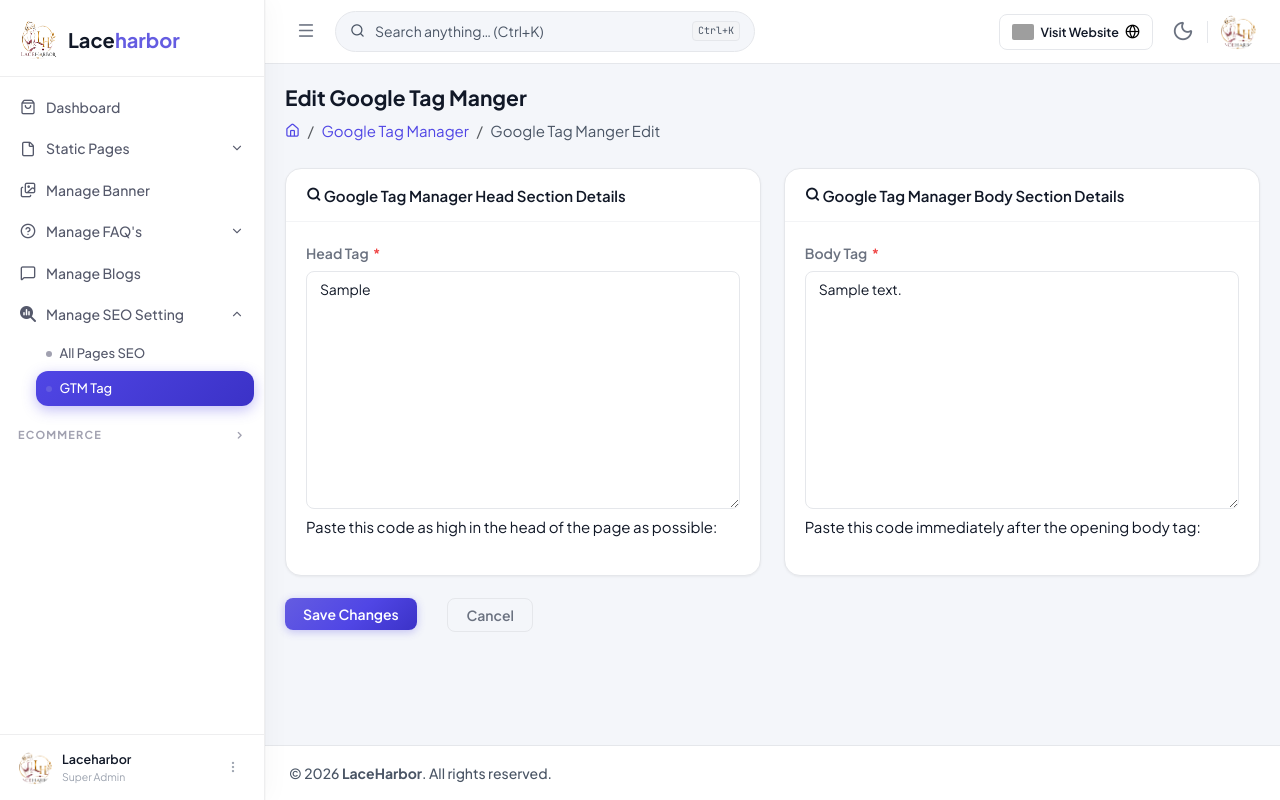
After one commit to Anni-16/E-commerce-Portal-Laceharbor-, a Laravel app: page /admin/edit-gtm-tag in a window 1280 px wide. The commit adds this page. Run offline with Laravel 12, Linux system fonts and the light colour scheme; tables that the repository leaves empty hold one stand-in row (values such as "Sample post"); some libraries are stand-ins or nearby versions; grey boxes are pictures that could not be loaded.

Commit message:
Work On BackEnd Manage SEO Setting Functionlies And UI/UX -- Day - 1

```diff
--- /dev/null
+++ b/app/Http/Controllers/Backend/GtmTagController.php
@@ -0,0 +1,66 @@
+<?php
+
+namespace App\Http\Controllers\Backend;
+
+use App\Http\Controllers\Controller;
+use Illuminate\Http\Request;
+use Illuminate\Support\Facades\DB;
+use App\Models\GtmTag;
+
+class GtmTagController extends Controller
+{
+       public function edit()
+    {
+        $gtmtag = GtmTag::first();
+
+        if (!$gtmtag) {
+            return redirect()->back()->with(
+                'error',
+                'Google Tag Manager data not found.'
+            );
+        }
+
+        return view('backend.Seo.gtm-tag', compact('gtmtag'));
+    }
+
+
+    public function update(Request $request)
+    {
+        $gtmtag = GtmTag::first();
+
+        if (!$gtmtag) {
+            return redirect()->back()->with(
+                'error',
+                'Google Tag Manager record not found.'
+            );
+        }
+
+        try {
+
+            // Validate all fields
+            $validated = $request->validate([
+                'head_tag' => 'required|string',
+                'body_tag' => 'required|string',
+            ]);
+
+            DB::beginTransaction();
+
+            // Update database record
+            $gtmtag->update($validated);
+
+            DB::commit();
+
+            return redirect()->back()->with(
+                'success',
+                'Google Tag Manager updated successfully!'
+            );
+        } catch (\Throwable $e) {
+
+            DB::rollBack();
+
+            return redirect()->back()
+                ->withInput()
+                ->with('error', 'Update failed: ' . $e->getMessage());
+        }
+    }
+}
--- /dev/null
+++ b/app/Models/GtmTag.php
@@ -0,0 +1,16 @@
+<?php
+
+namespace App\Models;
+
+use Illuminate\Database\Eloquent\Model;
+
+class GtmTag extends Model
+{
+
+    protected $table = 'gtm_tag';
+
+    protected $fillable = [
+        'head_tag',
+        'body_tag',
+    ];
+}
--- /dev/null
+++ b/resources/views/backend/Seo/gtm-tag.blade.php
@@ -0,0 +1,102 @@
+@extends('backend.layouts.master')
+
+@section('content')
+
+
+<main class="zentic-content">
+
+    <div class="page-header">
+        <div>
+            <h1 class="page-title pb-2">Edit Google Tag Manger</h1>
+            <nav>
+                <ol class="breadcrumb mb-0">
+                    <li class="breadcrumb-item"><a href="{{ route('backend.dashboard') }}"><i class="icon-house"></i></a></li>
+                    <li class="breadcrumb-item"><a href="#">Google Tag Manager</a></li>
+                    <li class="breadcrumb-item active">Google Tag Manger Edit</li>
+                </ol>
+            </nav>
+        </div>
+    </div>
+
+    <div class="row g-4">
+        <form action="{{ route('backend.gtm-tag.update') }}" method="POST" enctype="multipart/form-data">
+
+            @csrf
+            @method('PUT')
+
+            @if(session('success'))
+            <div class="alert alert-success">
+                {{ session('success') }}
+            </div>
+            @endif
+
+            @if(session('error'))
+            <div class="alert alert-danger">
+                {{ session('error') }}
+            </div>
+            @endif
+
+            @if($errors->any())
+            <div class="alert alert-danger">
+                <ul class="mb-0">
+                    @foreach($errors->all() as $error)
+                    <li>{{ $error }}</li>
+                    @endforeach
+                </ul>
+            </div>
+            @endif
+            <!-- Meta SEO Section -->
+            <div class="row">
+                <div class="col-lg-6">
+                    <div class="zentic-card mb-4">
+                        <div class="zentic-card-header">
+                            <h2 class="card-title mb-0">
+                                <i class="icon-search"></i> Google Tag Manager Head Section Details
+                            </h2>
+                        </div>
+                        <div class="zentic-card-body">
+                            <div class="form-group">
+                                <label class="form-label">Head Tag <span class="required">*</span></label>
+                                <textarea class="form-control-zentic" name="head_tag" rows="10" placeholder="Meta Description" required>{{ old('head_tag', $gtmtag->head_tag) }}</textarea>
+                                <span>Paste this code as high in the head of the page as possible:</span>
+                            </div>
+                        </div>
+
+                    </div>
+                </div>
+
+                <div class="col-lg-6">
+                    <div class="zentic-card mb-4">
+                        <div class="zentic-card-header">
+                            <h2 class="card-title mb-0">
+                                <i class="icon-search"></i> Google Tag Manager Body Section Details
+                            </h2>
+                        </div>
+                        <div class="zentic-card-body">
+                            <div class="form-group">
+                                <label class="form-label">Body Tag <span class="required">*</span></label>
+                                <textarea class="form-control-zentic" name="body_tag" rows="10" placeholder="Meta Description" required>{{ old('body_tag', $gtmtag->body_tag) }}</textarea>
+                                <span>Paste this code immediately after the opening body tag:</span>
+                            </div>
+                        </div>
+
+                    </div>
+                </div>
+
+
+                <div class="row">
+                    <div class="col-2">
+                        <button type="submit" class="btn-zentic btn-primary"> Save Changes </button>
+                    </div>
+                    <div class="col-2">
+                        <a href="{{ route('backend.dashboard') }}"><button class="btn-zentic btn-outline">Cancel</button></a>
+                    </div>
+                </div>
+            </div>
+
+        </form>
+    </div>
+
+</main>
+
+@endsection
--- a/resources/views/backend/partials/side-navbar.blade.php
+++ b/resources/views/backend/partials/side-navbar.blade.php
@@ -110,6 +110,14 @@
                          </li>
                      </ul>
                  </li>
+                 <li class="nav-item">
+                     <a href="{{ route('backend.manage-blogs') }}"
+                         class="nav-link {{ request()->routeIs('backend.manage-blogs') ? 'active' : '' }}">
+                         <i class="icon-message-square nav-icon"></i>
+                         <span class="nav-text">Manage Blogs</span>
+                     </a>
+                 </li>
+
                  <li class="nav-item has-dropdown {{ request()->routeIs('backend.edit-all-pages-seo') ? 'active' : '' }}">
                      <a href="#" class="nav-link nav-dropdown-toggle {{ request()->routeIs('backend.edit-all-pages-seo') ? 'active' : '' }}">
                          <i class="fa-solid fa-magnifying-glass-chart nav-icon"></i>
@@ -124,15 +132,14 @@
                                  <span class="nav-sub-dot"></span>All Pages SEO
                              </a>
                          </li>
+                         <li>
+                             <a href="{{ route('backend.edit-gtm-tag') }}"
+                                 class="nav-link nav-sublink d-flex align-items-center gap-2 {{ request()->routeIs('backend.edit-gtm-tag') ? 'active' : '' }}">
+                                 <span class="nav-sub-dot"></span>GTM Tag
+                             </a>
+                         </li>
 
                      </ul>
-                 </li>
-                 <li class="nav-item">
-                     <a href="{{ route('backend.manage-blogs') }}"
-                         class="nav-link {{ request()->routeIs('backend.manage-blogs') ? 'active' : '' }}">
-                         <i class="icon-message-square nav-icon"></i>
-                         <span class="nav-text">Manage Blogs</span>
-                     </a>
                  </li>
 
              </ul>
--- a/routes/admin.php
+++ b/routes/admin.php
@@ -12,6 +12,7 @@ use App\Http\Controllers\Backend\SocialMediaController;
 use App\Http\Controllers\Backend\BlogsController;
 use App\Http\Controllers\Backend\FAQCategoryController;
 use App\Http\Controllers\Backend\FAQController;
+use App\Http\Controllers\Backend\GtmTagController;
 use App\Http\Controllers\Backend\MetaSeoController;
 
 Route::prefix('admin')->group(function () {
@@ -132,4 +133,9 @@ Route::prefix('admin')->group(function () {
         ->name('backend.edit-all-pages-seo');
     Route::put('meta-seo/update', [MetaSeoController::class, 'update'])
         ->name('backend.meta-seo.update');
+    // GTM Tag
+    Route::get('edit-gtm-tag', [GtmTagController::class, 'edit'])
+        ->name('backend.edit-gtm-tag');
+    Route::put('gtm-tag/update', [GtmTagController::class, 'update'])
+        ->name('backend.gtm-tag.update');
 });
```
Also changed, not shown: database/migrations/2026_11_23_164508_create_gtm_tag_table.php (added).
